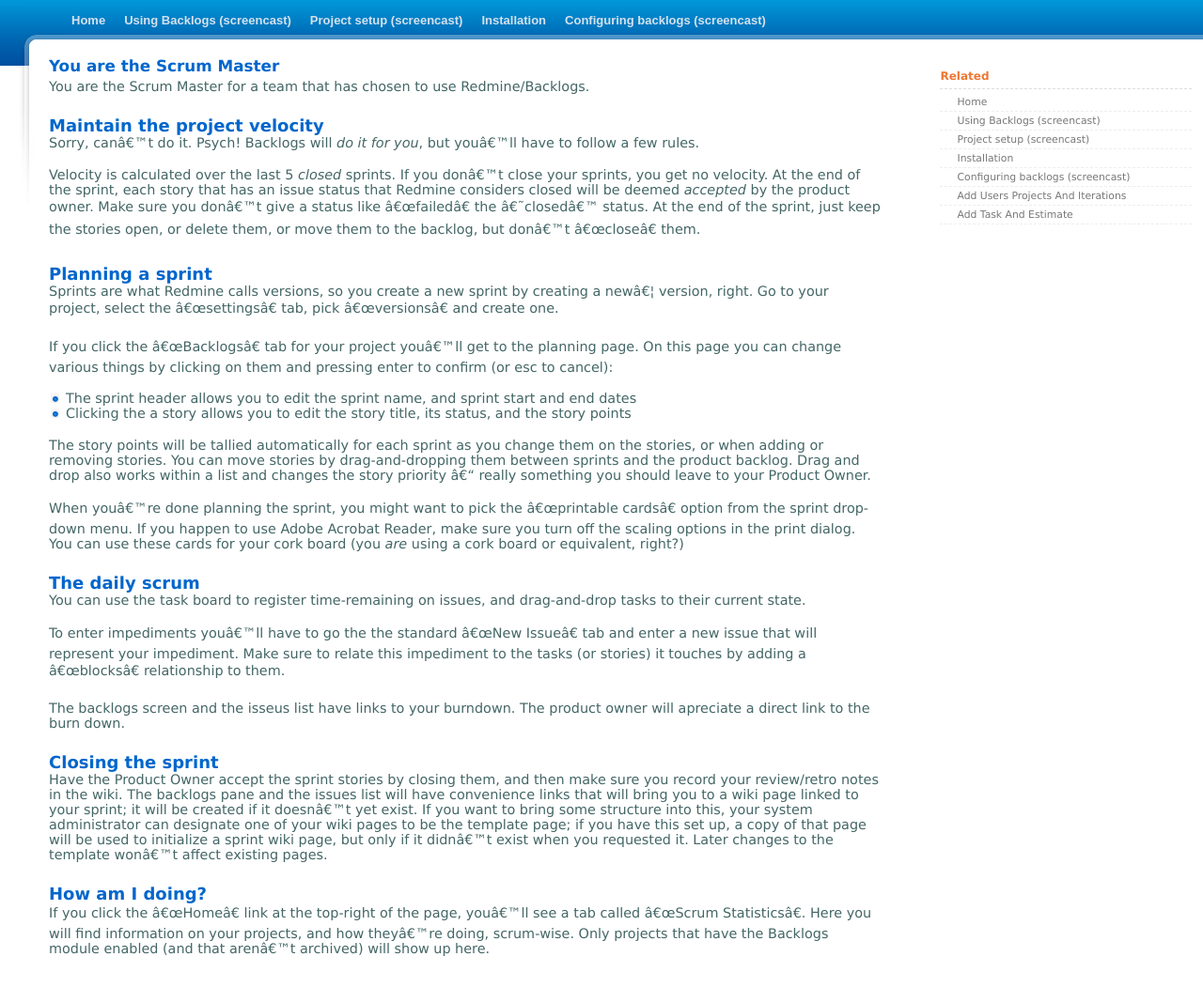
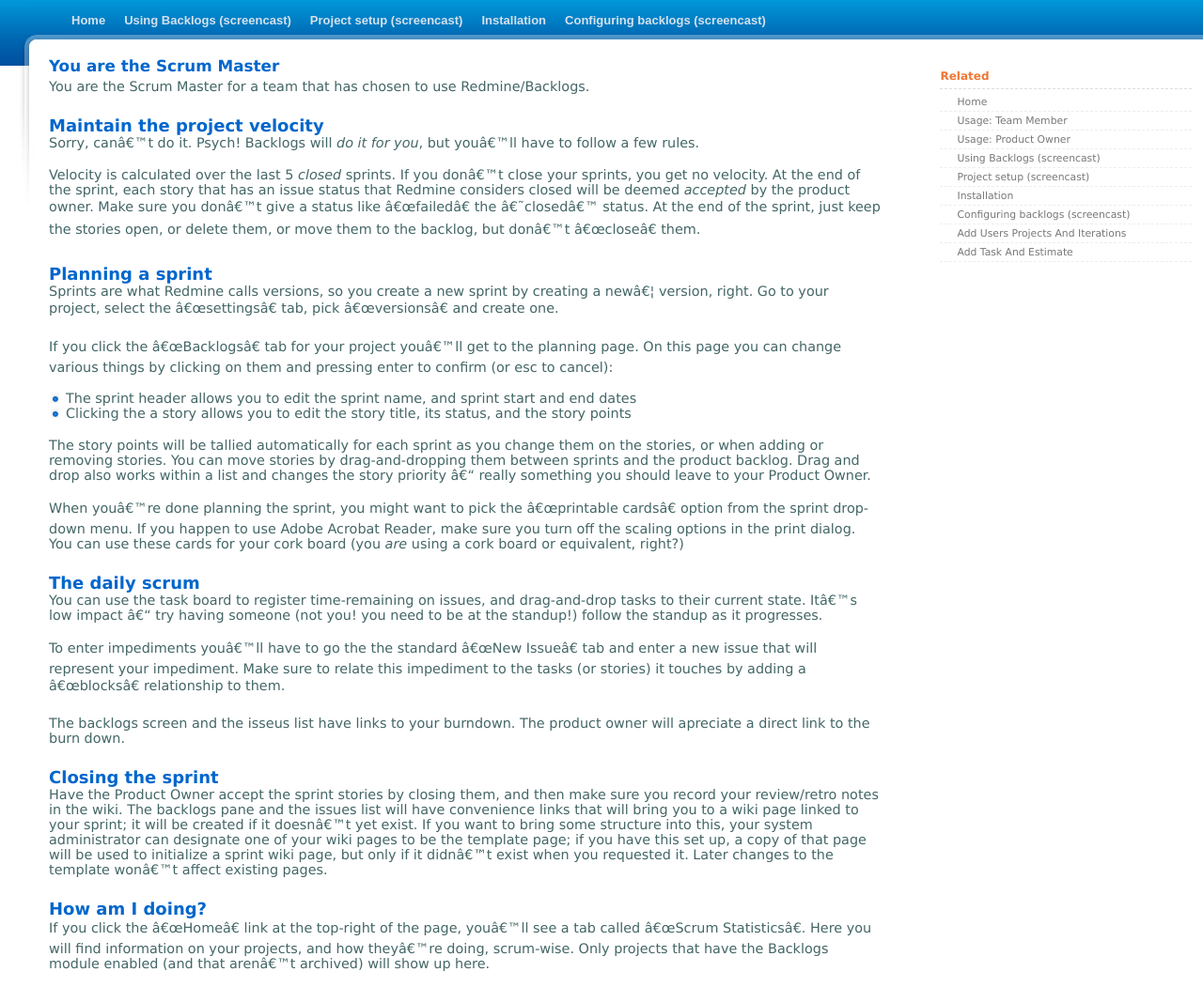
Before and after one commit to backlogs/www, a Jekyll site: the page built from _posts/2009-01-01-UseCaseScrumMaster.markdown, in a window 1280 px wide. Shown: the whole page at 94% size. Built offline with Jekyll 4.4.1, drawn with Linux system fonts in a browser that asks for light colours.

Commit message:
More use-cases

```diff
--- a/_posts/2009-01-01-UseCaseScrumMaster.markdown
+++ b/_posts/2009-01-01-UseCaseScrumMaster.markdown
@@ -49,7 +49,9 @@ board (you _are_ using a cork board or equivalent, right?)
 ## The daily scrum
 
 You can use the task board to register time-remaining on issues, and
-drag-and-drop tasks to their current state.
+drag-and-drop tasks to their current state. It's low impact -- try
+having someone (not you! you need to be at the standup!) follow the
+standup as it progresses.
 
 To enter impediments
 you'll have to go the the standard "New Issue" tab and enter a new
--- a/_posts/2009-01-01-index.markdown
+++ b/_posts/2009-01-01-index.markdown
@@ -24,7 +24,8 @@ using Backlogs from the perspective of a specific role in your
 project:
 
 - [Scrum Master](UseCaseScrumMaster.html)
-- (more to come)
+- [Product Owner](UseCaseProductOwner.html)
+- [Team Member](UseCaseTeamMember.html)
 
 This product is relatively new, and while I can appreciate why you
 might want to fork code to your own repository (GitHub makes this very
```
Also changed, not shown: _posts/2009-01-01-UseCaseProductOwner.markdown (added, +50 -0 lines), _posts/2009-01-01-UseCaseTeamMember.markdown (added, +30 -0 lines).
